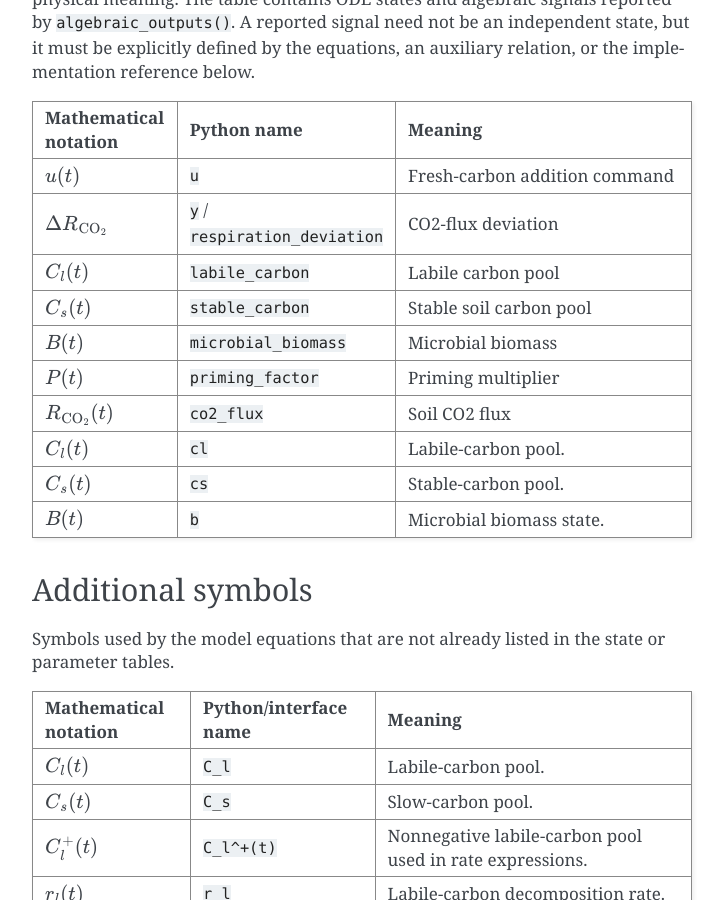
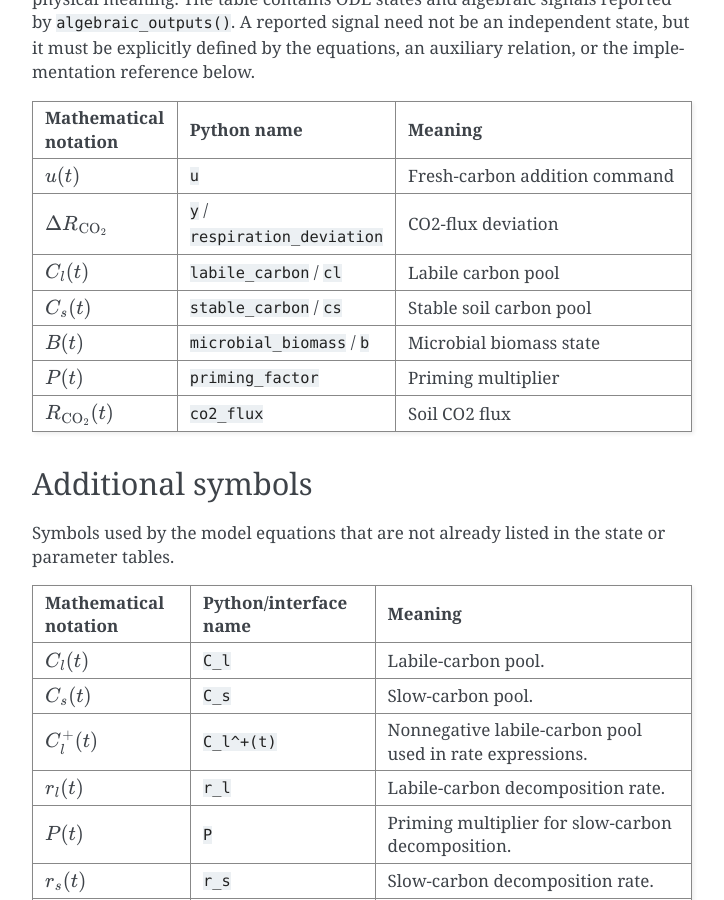
Before and after one commit to simple-machine-learning/SISO-Adaptive-Control, a Sphinx documentation site: the page built from packages/SISO_Adaptive_Control_Python_v1.0.0/documentation/models/soil_carbon_priming.rst, in a window 1280 px wide and 900 px high, scrolled down 3778 px. Shown: the whole window, without its empty margins (388-1112 px from the left). Built offline with Sphinx 7.4.7, drawn with Linux system fonts in a browser that asks for light colours.

Commit message:
Consolidate duplicate documentation variables

```diff
--- a/packages/SISO_Adaptive_Control_Python_v1.0.0/documentation/models/soil_carbon_priming.rst
+++ b/packages/SISO_Adaptive_Control_Python_v1.0.0/documentation/models/soil_carbon_priming.rst
@@ -183,29 +183,20 @@ The first column gives the readable mathematical notation, the second gives the
      - ``y`` / ``respiration_deviation``
      - CO2-flux deviation
    * - :math:`C_l(t)`
-     - ``labile_carbon``
+     - ``labile_carbon`` / ``cl``
      - Labile carbon pool
    * - :math:`C_s(t)`
-     - ``stable_carbon``
+     - ``stable_carbon`` / ``cs``
      - Stable soil carbon pool
    * - :math:`B(t)`
-     - ``microbial_biomass``
-     - Microbial biomass
+     - ``microbial_biomass`` / ``b``
+     - Microbial biomass state
    * - :math:`P(t)`
      - ``priming_factor``
      - Priming multiplier
    * - :math:`R_{\mathrm{CO_2}}(t)`
      - ``co2_flux``
      - Soil CO2 flux
-   * - :math:`C_l(t)`
-     - ``cl``
-     - Labile-carbon pool.
-   * - :math:`C_s(t)`
-     - ``cs``
-     - Stable-carbon pool.
-   * - :math:`B(t)`
-     - ``b``
-     - Microbial biomass state.
 
 Additional symbols
 ------------------
```
